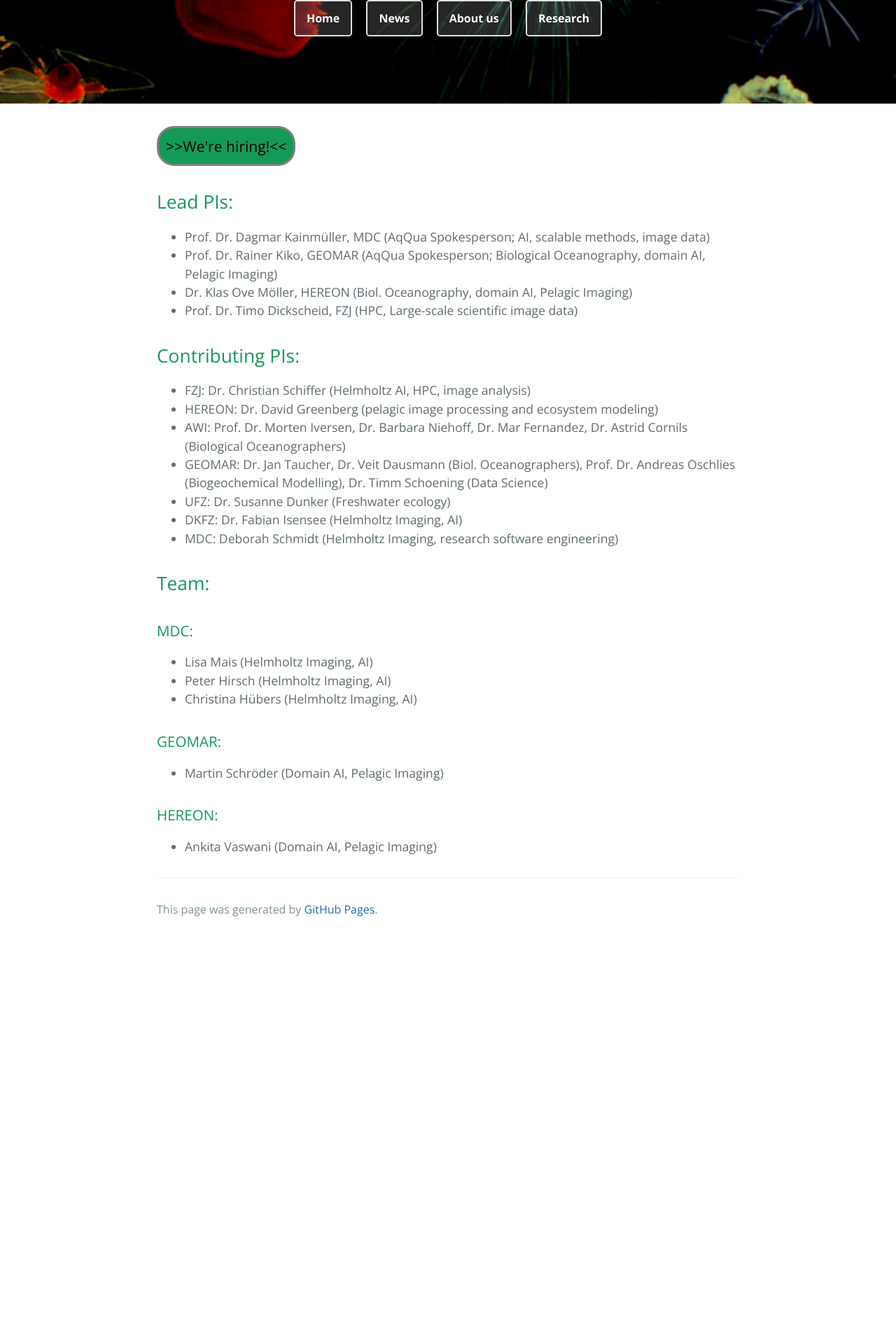
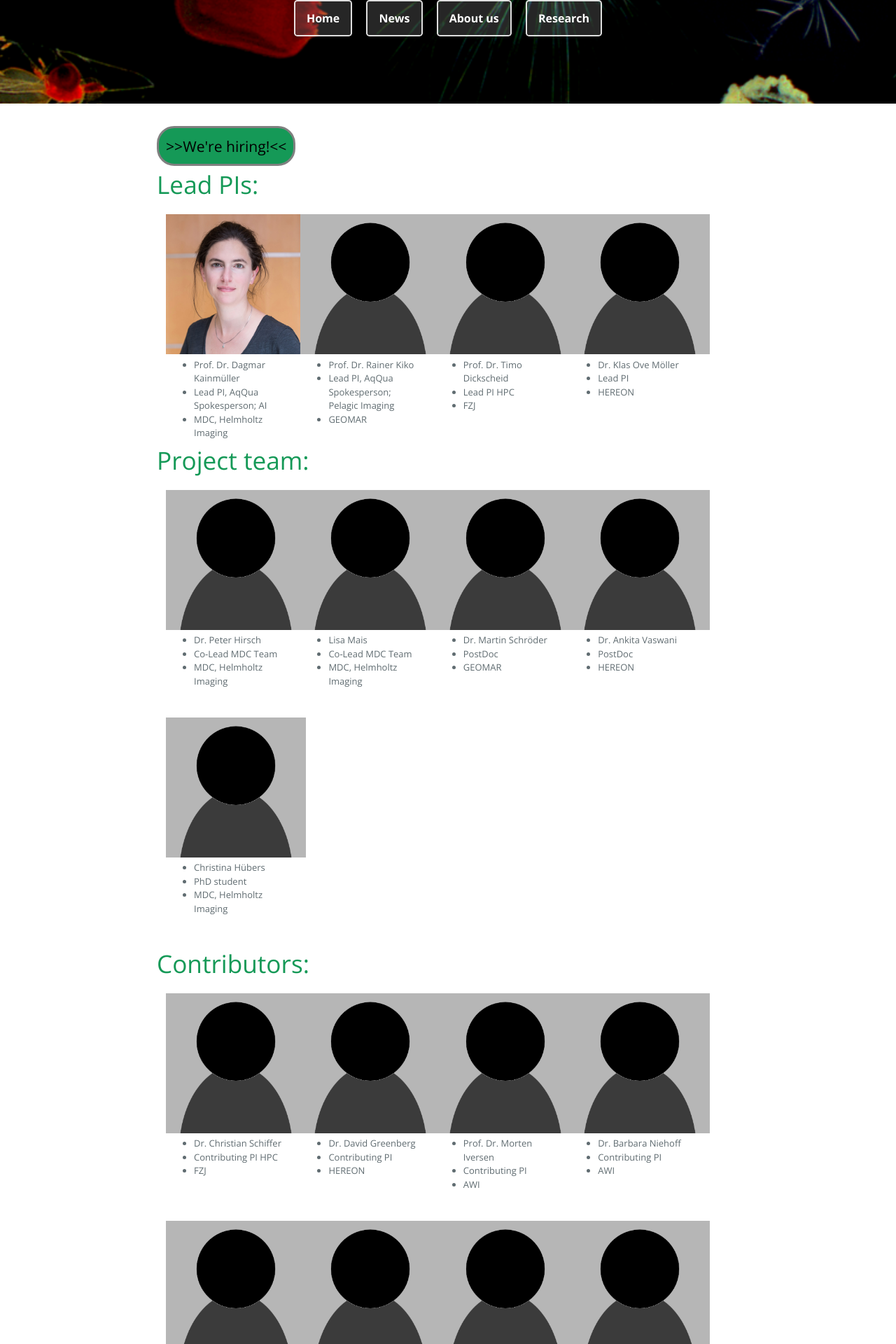
Before and after one commit to Kainmueller-Lab/aqqua, a Jekyll site: the page built from about_us.md, in a window 1280 px wide. Shown: the part 315-2235 px from the top of the page at 70% size. Built offline with Jekyll 4.4.1, drawn with Linux system fonts in a browser that asks for light colours; before the commit the page ends 1658 px from its top, so only the background shows below that; some of the changed text lies outside the part shown.

Commit message:
reformat about_us page

```diff
--- /dev/null
+++ b/_data/team.yml
@@ -0,0 +1,164 @@
+---
+lead_pis:
+
+        - first_name: "Dagmar"
+          last_name: "Kainmüller"
+          title: "Prof. Dr."
+          position: "Lead PI, AqQua Spokesperson; AI"
+          # position: "AqQua Spokesperson; AI"
+          affiliation: "MDC, Helmholtz Imaging"
+          expertise: "scalable AI methods"
+          picture: "Dagmar_Kainmuller.jpg"
+
+        - first_name: "Rainer"
+          last_name: "Kiko"
+          title: "Prof. Dr."
+          position: "Lead PI, AqQua Spokesperson; Pelagic Imaging"
+          # position: "AqQua Spokesperson; Pelagic Imaging"
+          affiliation: "GEOMAR"
+          expertise: "Biological Oceanography"
+
+        - first_name: "Timo"
+          last_name: "Dickscheid"
+          title: "Prof. Dr."
+          # position: "HPC"
+          position: "Lead PI HPC"
+          affiliation: "FZJ"
+          expertise: "Large-scale scientific image data"
+
+        - first_name: "Klas Ove"
+          last_name: "Möller"
+          title: "Dr."
+          position: "Lead PI"
+          affiliation: "HEREON"
+          expertise: "Biological Oceanography"
+
+team:
+
+        - first_name: "Peter"
+          last_name: "Hirsch"
+          title: "Dr."
+          position: "Co-Lead MDC Team"
+          affiliation: "MDC, Helmholtz Imaging"
+          expertise: "scalable AI methods"
+
+        - first_name: "Lisa"
+          last_name: "Mais"
+          title: ""
+          position: "Co-Lead MDC Team"
+          affiliation: "MDC, Helmholtz Imaging"
+          expertise: "scalable AI methods"
+
+        - first_name: "Martin"
+          last_name: "Schröder"
+          title: "Dr."
+          position: "PostDoc"
+          affiliation: "GEOMAR"
+          expertise: "Pelagic Imaging, Domain AI"
+
+        - first_name: "Ankita"
+          last_name: "Vaswani"
+          title: "Dr."
+          position: "PostDoc"
+          affiliation: "HEREON"
+          expertise: "Pelagic Imaging, Domain AI"
+
+        - first_name: "Christina"
+          last_name: "Hübers"
+          title: ""
+          position: "PhD student"
+          affiliation: "MDC, Helmholtz Imaging"
+          expertise: "AI methods"
+
+
+contributors:
+        - first_name: "Christian"
+          last_name: "Schiffer"
+          title: "Dr."
+          position: "Contributing PI HPC"
+          affiliation: "FZJ"
+          expertise: "HPC, image analysis"
+
+        - first_name: "David"
+          last_name: "Greenberg"
+          title: "Dr."
+          position: "Contributing PI"
+          affiliation: "HEREON"
+          expertise: "pelagic image processing and ecosystem modeling"
+
+        - first_name: "Morten"
+          last_name: "Iversen"
+          title: "Prof. Dr."
+          position: "Contributing PI"
+          affiliation: "AWI"
+          expertise: "Biological Oceanography,"
+
+        - first_name: "Barbara"
+          last_name: "Niehoff"
+          title: "Dr."
+          position: "Contributing PI"
+          affiliation: "AWI"
+          expertise: "Biological Oceanography,"
+
+        - first_name: "Mar"
+          last_name: "Fernandez"
+          title: "Dr."
+          position: "Contributing PI"
+          affiliation: "AWI"
+          expertise: "Biological Oceanography,"
+
+        - first_name: "Astrid"
+          last_name: "Cornils"
+          title: "Dr."
+          position: "Contributing PostDoc"
+          affiliation: "AWI"
+          expertise: "Biological Oceanography,"
+
+        - first_name: "Jan"
+          last_name: "Taucher"
+          title: "Dr."
+          position: "Contributing PI"
+          affiliation: "GEOMAR"
+          expertise: "Biological Oceanography"
+
+        - first_name: "Veit"
+          last_name: "Dausmann"
+          title: "Dr."
+          position: "Contributing PostDoc"
+          affiliation: "GEOMAR"
+          expertise: "Biological Oceanography"
+
+        - first_name: "Andreas"
+          last_name: "Oschlies"
+          title: "Prof. Dr."
+          position: "Contributing PI"
+          affiliation: "GEOMAR"
+          expertise: "Biogeochemical Modelling"
+
+        - first_name: "Timm"
+          last_name: "Schoening"
+          title: "Dr."
+          position: "Contributing PI"
+          affiliation: "GEOMAR"
+          expertise: "Data Science"
+
+        - first_name: "Susanne"
+          last_name: "Dunker"
+          title: "Dr."
+          position: "Contributing PI"
+          affiliation: "UFZ"
+          expertise: "Freshwater ecology"
+
+        - first_name: "Fabian"
+          last_name: "Isensee"
+          title: "Dr."
+          position: "Contributing PI"
+          affiliation: "DKFZ"
+          expertise: "AI"
+
+        - first_name: "Deborah"
+          last_name: "Schmidt"
+          title: ""
+          position: "Contributing PI"
+          affiliation: "MDC, Helmholtz Imaging"
+          expertise: "research software engineering"
--- /dev/null
+++ b/_layouts/team.html
@@ -0,0 +1,114 @@
+<!DOCTYPE html>
+<html lang="{{ site.lang | default: "en-US" }}">
+  <head>
+    <meta charset="UTF-8">
+
+{% seo %}
+    <meta name="viewport" content="width=device-width, initial-scale=1">
+    <meta name="theme-color" content="#157878">
+    <meta name="apple-mobile-web-app-status-bar-style" content="black-translucent">
+    <link rel="stylesheet" href="{{ '/assets/css/style.css?v=' | append: site.github.build_revision | relative_url }}">
+    {% include head-custom.html %}
+  </head>
+  <body>
+    <a id="skip-to-content" href="#content">Skip to the content.</a>
+
+    <header class="page-header" role="banner">
+      <h1 class="project-name">{{ site.title | default: site.github.repository_name }}</h1>
+      <h2 class="project-tagline">{{ site.description | default: site.github.project_tagline }}</h2>
+      <!-- {% if site.github.is_project_page %} -->
+        <!-- <a href="{{ site.github.repository_url }}" class="btn">View on GitHub</a> -->
+        <!-- {% assign full_repository_url = site.github.repository_url | append: '/' | append: site.github.source.branch %} -->
+        <!-- <a href="{{ full_repository_url }}" class="btn">View on GitHub</a> -->
+      <!-- {% endif %} -->
+      <!-- {% if site.show_downloads %} -->
+	<!-- <a href="{{ site.github.zip_url }}" class="btn">Download Dataset</a> -->
+      <!-- {% endif %} -->
+
+      <!-- {% for page in site.html_pages %} -->
+      <!-- <a class="btn" href={{ page.filename }}>{{ page.title }}</a> -->
+      <!-- {% endfor %} -->
+      <a class="btn" href={{ 'index' | relative_url }}>Home</a>
+      <a class="btn" href={{ 'news' | relative_url }}>News</a>
+      <a class="btn" href={{ 'about_us' | relative_url }}>About us</a>
+      <a class="btn" href={{ 'research' | relative_url }}>Research</a>
+      <!-- <a class="btn" href={{ 'publications' | relative_url }}>Publications</a> -->
+    </header>
+
+    <main id="content" class="main-content" role="main">
+      {% unless page.name == "open_positions.md" %}
+      <div class="hiring"> <a href="open_positions">>>We're hiring!<< </a></div>
+      {% endunless %}
+
+      <div class="float_team">
+	<h1>Lead PIs:</h1>
+	{% for member in site.data.team.lead_pis %}
+	<div class="float_team-item">
+	  {% if member.picture == nil %}
+	  <img class="team_image" src="/assets/unknown.png" alt="no image available">
+	    {% else %}
+	  <img class="team_image" src={{ '/assets/' | append: member.picture }} alt={{ 'image:' | append: member.first_name | append: member.last_name }}">
+	    {% endif %}
+
+	  <ul>
+	    <li>{{ member.title }} {{ member.first_name }} {{ member.last_name }}</li>
+	    <li>{{ member.position }}</li>
+	    <li>{{ member.affiliation }}</li>
+	  </ul>
+	</div>
+	{% endfor %}
+      </div>
+
+
+      <div class="float_team">
+	<h1>Project team:</h1>
+	<!-- {% assign whole_team = site.data.team.team | concat: site.data.team.contributors %} -->
+	{% for member in site.data.team.team %}
+	<div class="float_team-item">
+	  {% if member.picture == nil %}
+	  <img class="team_image" src="/assets/unknown.png" alt="no image available">
+	    {% else %}
+	  <img class="team_image" src={{ '/assets/' | append: member.picture }} alt={{ 'image:' | append: member.first_name | append: member.last_name }}">
+	    {% endif %}
+
+	  <ul>
+	    <li>{{ member.title }} {{ member.first_name }} {{ member.last_name }}</li>
+	    <li>{{ member.position }}</li>
+	    <li>{{ member.affiliation }}</li>
+	  </ul>
+	</div>
+	{% endfor %}
+      </div>
+
+      <div class="float_team">
+	<h1>Contributors:</h1>
+	{% for member in site.data.team.contributors %}
+	<div class="float_team-item">
+	  {% if member.picture == nil %}
+	  <img class="team_image" src="/assets/unknown.png" alt="no image available">
+	    {% else %}
+	  <img class="team_image" src={{ '/assets/' | append: member.picture }} alt={{ 'image:' | append: member.first_name | append: member.last_name }}">
+	    {% endif %}
+
+	  <ul>
+	    <li>{{ member.title }} {{ member.first_name }} {{ member.last_name }}</li>
+	    <li>{{ member.position }}</li>
+	    <li>{{ member.affiliation }}</li>
+	  </ul>
+	</div>
+	{% endfor %}
+      </div>
+
+
+      <br>
+      <!-- {{ content }} -->
+
+      <footer class="site-footer">
+        <!-- {% if site.github.is_project_page %} -->
+        <!--   <span class="site-footer-owner"><a href="{{ site.github.repository_url }}">{{ site.github.repository_name }}</a> is maintained by <a href="{{ site.github.owner_url }}">{{ site.github.owner_name }}</a>.</span> -->
+        <!-- {% endif %} -->
+        <span class="site-footer-credits">This page was generated by <a href="https://pages.github.com">GitHub Pages</a>.</span>
+      </footer>
+    </main>
+  </body>
+</html>
--- a/_sass/jekyll-theme-cayman.scss
+++ b/_sass/jekyll-theme-cayman.scss
@@ -71,6 +71,36 @@ a {
     padding: 10px;
     font-size: larger;
     color: black;
+}
+
+.team_image {
+    width: 15em;
+    min-width: 200px;
+}
+
+.float_team {
+    max-width: 1200px;
+    margin: 0 auto;
+}
+.float_team:after {
+    content: ".";
+    display: block;
+    height: 0;
+    clear: both;
+    visibility: hidden;
+}
+.float_team-item {
+    float: left;
+    margin: 0 1em;
+    width: 20%;
+    font-size: small;
+    height: 25em;
+    min-width: 10em;
+}
+
+.team li {
+    float: left;
+    list-style-type: upper-roman;
 }
 
 .hiring a {
--- a/about_us.md
+++ b/about_us.md
@@ -1,5 +1,5 @@
 ---
-layout: default
+layout: team
 title: About us
 ---
 
```
Also changed, not shown: assets/Dagmar_Kainmuller.jpg (added), assets/unknown.png (added).
